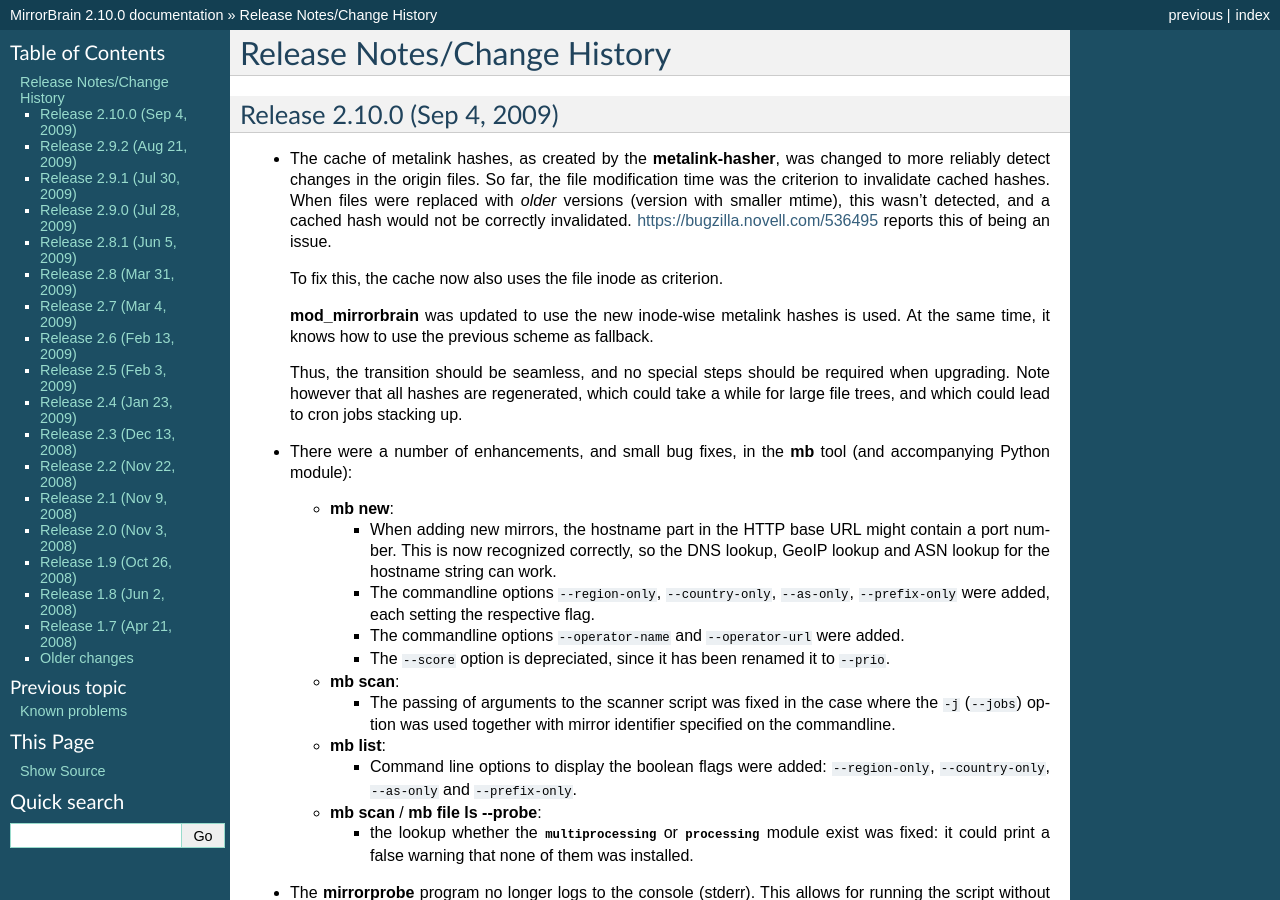
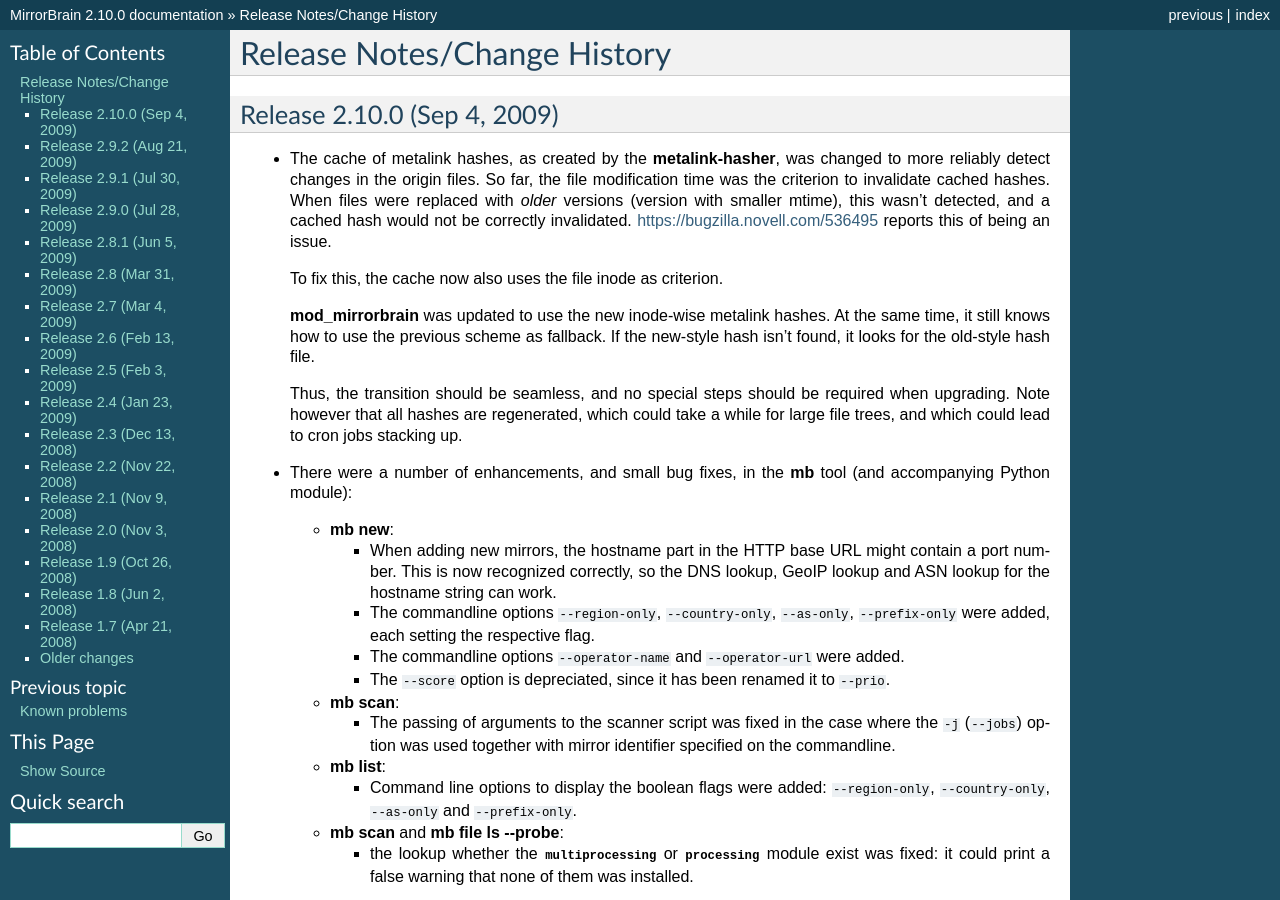
Before and after one commit to hayalci/mirrorbrain, a Sphinx documentation site: the page built from docs/changes.rst, in a window 1280 px wide and 900 px high. Built offline with Sphinx 7.4.7, drawn with Linux system fonts in a browser that asks for light colours.

Commit message:
docs: updates on the 2.10.0 release notes
git-svn-id: http://svn.mirrorbrain.org/svn/mirrorbrain/trunk@7789 2d291e14-ff0c-0410-a3fa-d5caa9871f55

```diff
--- a/docs/changes.rst
+++ b/docs/changes.rst
@@ -17,14 +17,14 @@
   To fix this, the cache now also uses the file inode as criterion.
 
   :program:`mod_mirrorbrain` was updated to use the new inode-wise metalink
-  hashes is used. At the same time, it knows how to use the previous scheme as
-  fallback.
+  hashes. At the same time, it still knows how to use the previous scheme as
+  fallback. If the new-style hash isn't found, it looks for the old-style hash
+  file.
 
   Thus, the transition should be seamless, and no special steps should be
   required when upgrading. Note however that all hashes are regenerated, which
   could take a while for large file trees, and which could lead to cron jobs
   stacking up.
-
 
 * There were a number of enhancements, and small bug fixes, in the
   :program:`mb` tool (and accompanying Python module):
@@ -54,7 +54,7 @@
       ``--region-only``, ``--country-only``, ``--as-only`` and
       ``--prefix-only``.
 
-  - :program:`mb scan` / :program:`mb file ls --probe`:
+  - :program:`mb scan` and :program:`mb file ls --probe`:
 
     - the lookup whether the :mod:`multiprocessing` or :mod:`processing` module
       exist was fixed: it could print a false warning that none of them was
```
